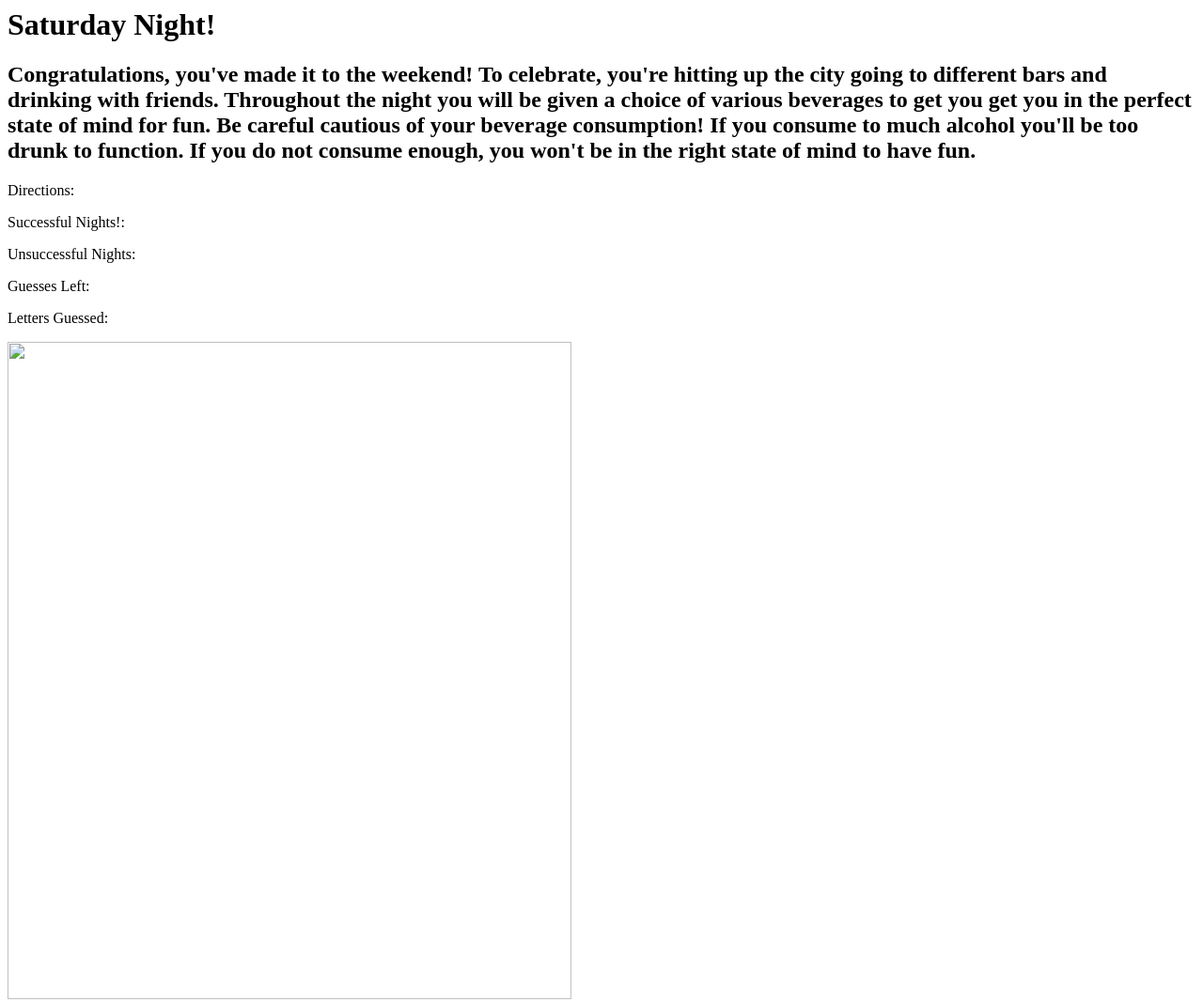
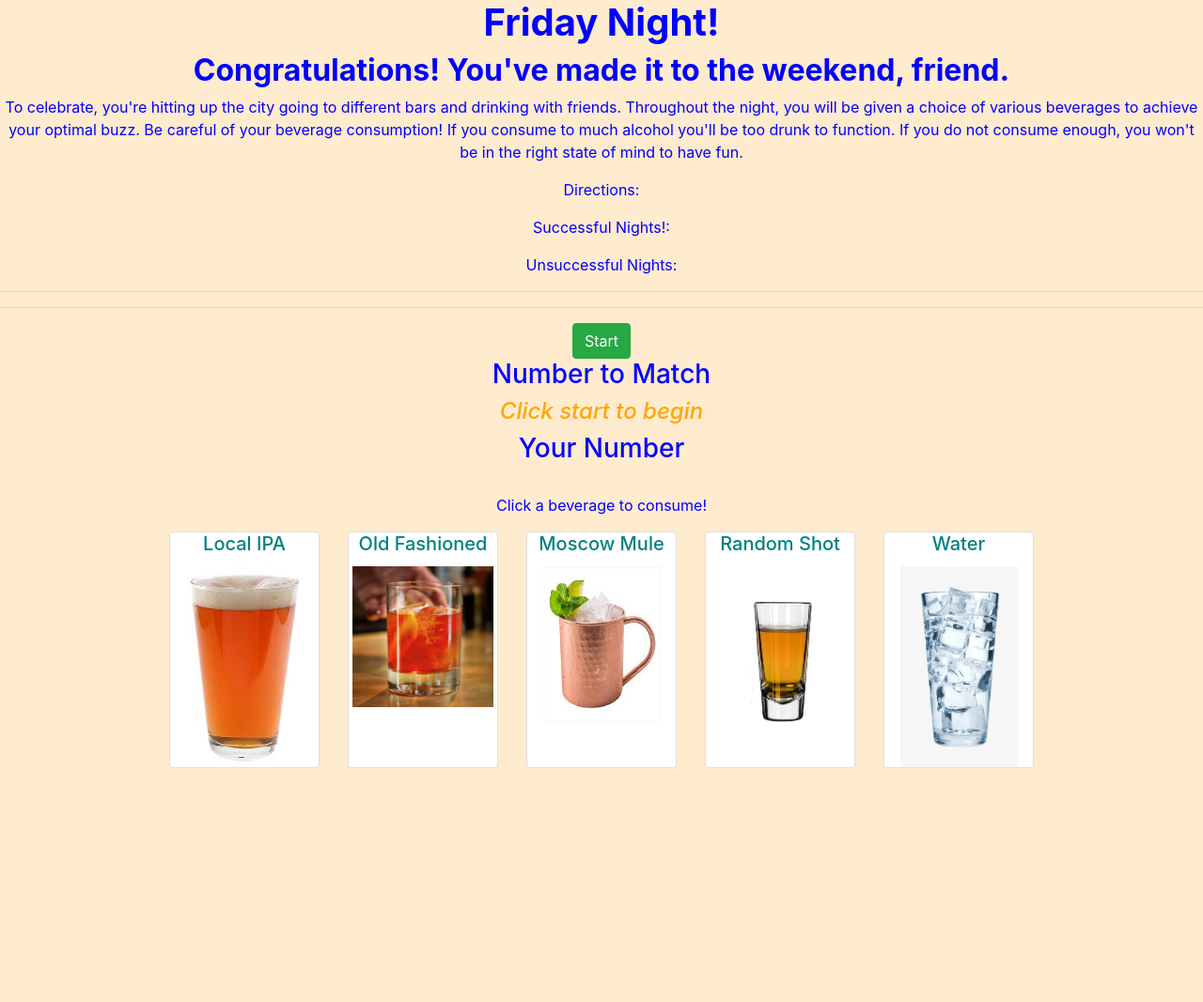
Before and after one commit to nicky2quicky/unit-4-game, a plain HTML site: page index.html in a window 1280 px wide. Shown: the whole page at 94% size. After the commit the page ends 818 px from the top, so only its background shows below. Drawn offline with nearby package versions, Linux system fonts and the light colour scheme; files that its build step writes are made by us from their sources; a web font is replaced by a local one.

Commit message:
Added drink values and images

```diff
--- a/assets/css/style.css
+++ b/assets/css/style.css
@@ -0,0 +1,17 @@
+body{
+    background-color:blanchedalmond;
+    color: blue;
+    text-align: center;
+}
+
+h4{
+    color:orange;
+}
+
+.card-body{
+    padding: 0px;
+    width: 158px;
+    height: 250px;
+    color: teal;
+
+}
--- a/index.html
+++ b/index.html
@@ -4,16 +4,18 @@
 <head>
     <meta charset="UTF-8">
     <title>Friday Night Drinking Game!</title>
-    <link rel="stylesheet" href="./style.css">
-    <link href="https://fonts.googleapis.com/css?family=ZCOOL+QingKe+HuangYou" rel="stylesheet">
+    <script src="https://cdnjs.cloudflare.com/ajax/libs/jquery/3.2.1/jquery.min.js"></script>
+    <link rel="stylesheet" href="https://maxcdn.bootstrapcdn.com/bootstrap/4.0.0/css/bootstrap.min.css">
+    <link rel="stylesheet" href="assets/css/style.css">
 
 </head>
 
 <body>
 
-    <h1><strong>Saturday Night!</strong></h1>
-    <h2><strong>Congratulations, you've made it to the weekend! To celebrate, you're hitting up the city going to different bars and drinking with friends. Throughout the night you will be given a choice of various beverages to get you get you in the perfect state of mind for fun.
-        Be careful cautious of your beverage consumption! If you consume to much alcohol you'll be too drunk to function. If you do not consume enough, you won't be in the right state of mind to have fun.</strong></h2>
+    <h1><strong>Friday Night!</strong></h1>
+    <h2><strong>Congratulations! You've made it to the weekend, friend.</strong></h2>
+    <p>To celebrate, you're hitting up the city going to different bars and drinking with friends. Throughout the night, you will be given a choice of various beverages to achieve your optimal buzz.
+        Be careful of your beverage consumption! If you consume to much alcohol you'll be too drunk to function. If you do not consume enough, you won't be in the right state of mind to have fun.</p>
     <p>Directions: </p>
 
     <!-- Formatting -->
@@ -26,47 +28,178 @@
     <p>Successful Nights!: <span id="wins"></span></p>
     <p>Unsuccessful Nights: <span id="loses"></span></p>
 
+    <hr>
+    <hr>
 
-    <p>Guesses Left: <span id="guessesLeft"></span></p>
-    <p>Letters Guessed: <span id="guesses"></span></p>
+    <button id="start" class="btn btn-success">Start</button>
 
-    <img src="./kazaam.jpg" width=600px height=700px>
+    <h3>Number to Match</h3>
+    <h4 id="computer-score"><i>Click start to begin</i></h3>
+    <h3>Your Number<span id="user-score"></span></h3>
+<br>
+    <p>Click a beverage to consume!</p>
+
+
+    <div class="container">
+        <div class="row justify-content-md-center">
+                <!-- Card 1 -->
+                <div class="col col-lg-2">
+                        <div class="card" id="local-ipa">
+                        <div class="card-body">
+                          <h5 class="card-title">Local IPA</h5>
+                          <img src="./assets/images/ipa.jpeg" alt="Local IPA" width=125px height=214px>
+                        </div>
+                      </div>
+                </div>
+
+                <div class="col col-lg-2">
+                        <div class="card" id="old-fashioned">
+                                <div class="card-body">
+                                  <h5 class="card-title">Old Fashioned</h5>
+                                  <img src="./assets/images/old.jpg" alt="Old Fashioned" width=150px height=150px>
+                                </div>
+                              </div>
+                </div>
+
+                <div class="col col-lg-2">
+                        <div class="card" id="moscow-mule">
+                                <div class="card-body">
+                                  <h5 class="card-title">Moscow Mule</h5>
+                                  <img src="./assets/images/moscow.jpeg" alt="Moscow-Mule" width=125px height=165px>
+                                </div>
+                              </div>
+                </div>
+                <!-- Card 4 -->
+                <div class="col col-lg-2">
+                        <div class="card" id="random-shot">
+                                <div class="card-body">
+                                  <h5 class="card-title">Random Shot</h5>
+                                  <img src="./assets/images/shot.jpg" alt="Shot-Glass" width=125px height=214px>
+                                </div>
+                              </div>
+                </div>
+                <!-- Card 5 -->
+                <div class="col col-lg-2">
+                        <div class="card" id="water">
+                                <div class="card-body">
+                                  <h5 class="card-title">Water</h5>
+                                  <img src="./assets/images/water.jpg" alt="Water" width=125px height=214px>
+                                </div>
+                              </div>
+                </div>
+
+        </div>
+          </div>
+
+
 
 
 
     <script>
 
+$(document).ready(function() {
+
+        var computerScores = ["18", "19", "20", "21", "22", "23", "24", "25", "26", "27", "28", "29", "30", "31", "32", "33", "34", "35", "36", "37", "38", "39", "40", "41", "42", "43", "44", "45", "46", "47", "48", "49", "50"];
+
+        var drinkValues = ["1", "2", "3", "4", "5", "6", "7"];
+
+    $("#start").on("click", function () {
+        var computerScore = computerScores[Math.floor(Math.random() * computerScores.length)];
+        $("#computer-score").text(computerScore);
+        var localIpa = drinkValues[Math.floor(Math.random() * drinkValues.length)];
+        console.log(localIpa);
+        var oldFashioned = drinkValues[Math.floor(Math.random() * drinkValues.length)];
+        console.log(oldFashioned);
+        var moscowMule = drinkValues[Math.floor(Math.random() * drinkValues.length)];
+        console.log(moscowMule);
+        var randomShot = drinkValues[Math.floor(Math.random() * drinkValues.length)];
+        console.log(randomShot);
+        var water = drinkValues[Math.floor(Math.random() * drinkValues.length)];
+        console.log(water);
+    })
+
+    // $("#local-ipa").on("click", function () {
+    //     var localIpa = drinkValues[Math.floor(Math.random() * drinkValues.length)];
+    //         console.log(localIpa);
+    // })
+
+    // $("#old-fashioned").on("click", function () {
+    //     var oldFashioned = drinkValues[Math.floor(Math.random() * drinkValues.length)];
+    //         console.log(oldFashioned);
+    // })
+
+    // $("#moscow-mule").on("click", function () {
+    //     var moscowMule = drinkValues[Math.floor(Math.random() * drinkValues.length)];
+    //         console.log(moscowMule);
+    // })
+
+    // $("#random-shot").on("click", function () {
+    //     var randomShot = drinkValues[Math.floor(Math.random() * drinkValues.length)];
+    //         console.log(randomShot);
+    // })
+
+    // $("#water").on("click", function () {
+    //     var water = drinkValues[Math.floor(Math.random() * drinkValues.length)];
+    //         console.log(water);
+    // })
+
+
+    });
+
+
+
+        //       //      Local IPA
+        // $("#local-ipa").on("click", function () {
+        //     var localIpa = drinkValues[Math.floor(Math.random() * drinkValues.length)];
+        //     console.log(localIpa);
+        // })
+
+
+
+        // var localIPA = drinkValue.charAt(drinkValueIndex);
+        // //      Old Fashioned
+        // var oldFashioned = drinkValue.charAt(drinkValueIndex);
+        // //      Moscow Mule
+        // var moscowMule = drinkValue.charAt(drinkValueIndex);
+        // //      Shot
+        // var randomShot = drinkValue.charAt(drinkValueIndex);
+        //    // //      Water Variable: Creat a water variable that brings down your score by 1
+        // var water = -1;
+
+
+
+
         // Drink Variables:
-        //      Local IPA
-            var localIPA = drinkValue.charAt(drinkValueIndex);
-        //      Old Fashioned
-            var oldFashioned = drinkValue.charAt(drinkValueIndex);
-        //      Moscow Mule
-            var moscowMule = drinkValue.charAt(drinkValueIndex);
-        //      Shot
-            var shot = drinkValue.charAt(drinkValueIndex);
-        //      Water Variable: Creat a water variable that brings down your score by 1
-            var water = -1;
+        // //      Local IPA
+        //     var localIPA = drinkValue.charAt(drinkValueIndex);
+        // //      Old Fashioned
+        //     var oldFashioned = drinkValue.charAt(drinkValueIndex);
+        // //      Moscow Mule
+        //     var moscowMule = drinkValue.charAt(drinkValueIndex);
+        // //      Shot
+        //     var randomShot = drinkValue.charAt(drinkValueIndex);
+        // //      Water Variable: Creat a water variable that brings down your score by 1
+        //     var water = -1;
 
-            var comptuerScore = computerScores.charAt(computerScoreIndex);
-            var userScore =
+        //     var computerScore = computerScores.charAt(computerScoreIndex);
+        //     var userScore = ;
 
-        // ARRAYS
-        //          Possible Drink Numbers: array of numbers from 1-7
-            var drinkValues = ["1", "2", "3", "4", "5", "6", "7"];
-        //          Computer Score Variable: array of numbers from 18-50
-            var computerScores = ["18", "19", "20", "21", "22", "23", "24", "25", "26", "27", "28", "29", "30", "31", "32", "33", "34", "35", "36", "37", "38", "39", "40", "41", "42", "43", "44", "45", "46", "47", "48", "49", "50"];
+        // // ARRAYS
+        // // //          Possible Drink Numbers: array of numbers from 1-7
+        //     var drinkValues = ["1", "2", "3", "4", "5", "6", "7"];
+        // //          Computer Score Variable: array of numbers from 18-50
+        //     var computerScores = ["18", "19", "20", "21", "22", "23", "24", "25", "26", "27", "28", "29", "30", "31", "32", "33", "34", "35", "36", "37", "38", "39", "40", "41", "42", "43", "44", "45", "46", "47", "48", "49", "50"];
 
-            var computerScoreIndex = computerScores[Math.floor(Math.random() * computerScores.length-1)];
+        //     var computerScoreIndex = computerScores[Math.floor(Math.random() * computerScores.length-1)];
 
-            var drinkValueIndex = drinkValues[Math.floor(Math.random() * drinkValues.length-1)];
+        //     var drinkValueIndex = drinkValues[Math.floor(Math.random() * drinkValues.length-1)];
 
-        // Ideal Drinking Variable: Have a random number generated ranging from 30-50 as your ideal drinking number
-        // Score Variable: Have a variable created for the total score of these drinks.
+        // // Ideal Drinking Variable: Have a random number generated ranging from 30-50 as your ideal drinking number
+        // // Score Variable: Have a variable created for the total score of these drinks.
 
-        // WINS & LOSES Variable
-                var wins = 0;
-                var loses = 0;
+        // // WINS & LOSES Variable
+        //         var wins = 0;
+        //         var loses = 0;
         //      Successful Nights variable: starting at 0, and increased by 1 when you win
         //      Unsuccessful Nights variable: starting at 0, and increased when you lose and go over
 
@@ -82,7 +215,7 @@
     // If scenarios:
     //      If the player matches the random number generated for optimal drinking level, then they win. When they win the number of wins goes up one, and the game resets back to new settings.
     //      If the drink generated in the console log is over the optimal drinking, then they lose. The loses goes up one and the game resets again
-
+// });
 </script>
 
 </body>
```
Also changed, not shown: assets/images/ipa.jpeg (added), assets/images/moscow.jpeg (added), assets/images/old.jpg (added), assets/images/shot.jpg (added), assets/images/simpsons.jpeg (added), assets/images/water.jpg (added), 2 other files.
